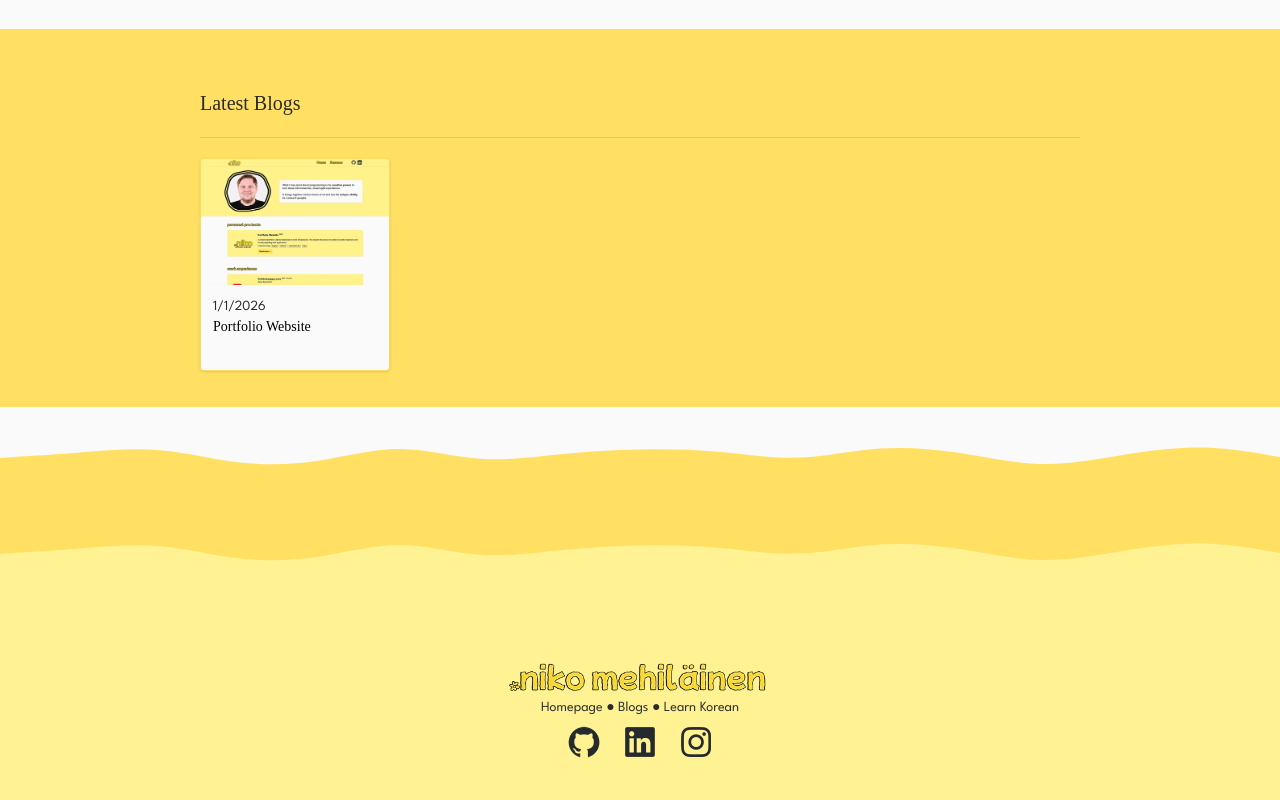
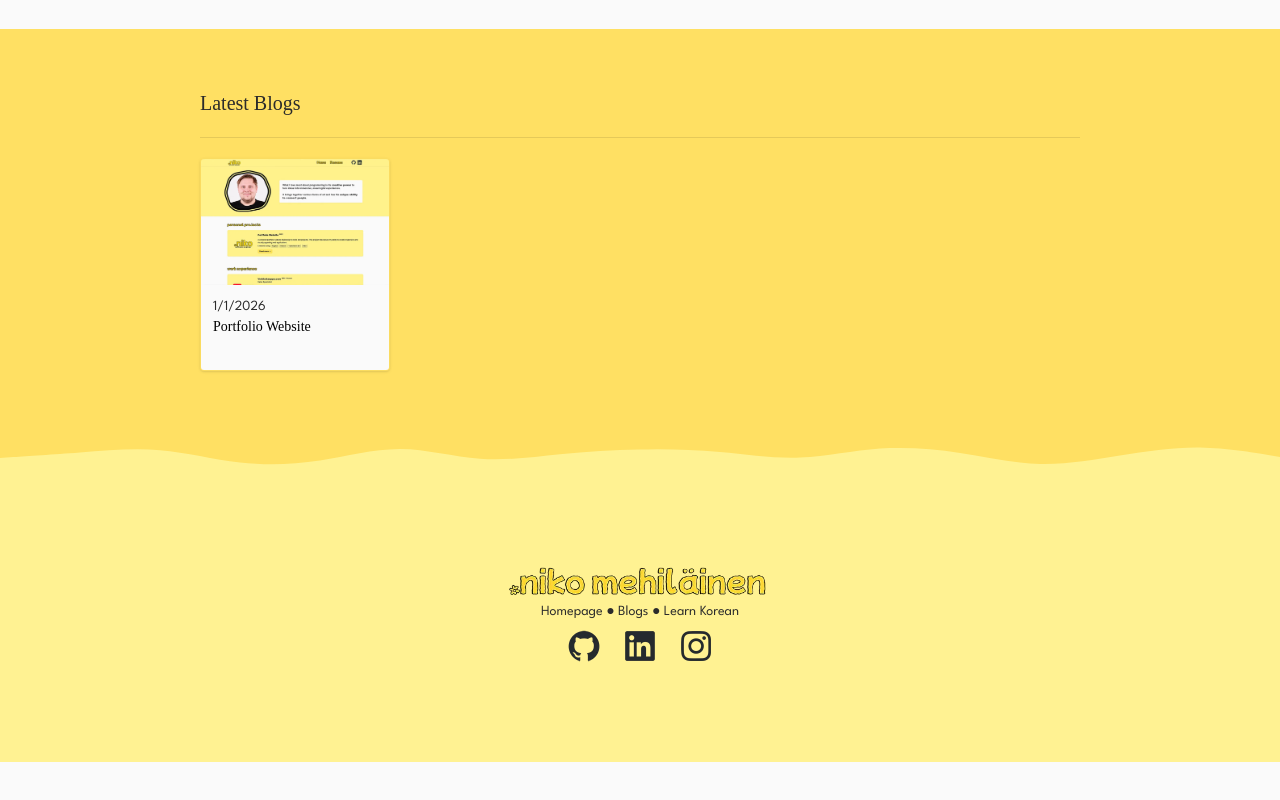
Before and after one commit to mehiis/portfolio-website, a React (Vite) app: page /blog/0 in a window 1280 px wide. Shown: the part 3657-4457 px from the top of the page. After the commit the page ends 4419 px from the top, so only its background shows below. Built offline with nearby package versions, Linux system fonts and the light colour scheme; a web font is replaced by a local one.

Commit message:
fix footer

```diff
--- a/src/components/general/Footer.tsx
+++ b/src/components/general/Footer.tsx
@@ -9,7 +9,6 @@ import Wave from "../homepage/components/Wave";
 const Footer = () => {
   return (
         <footer className='mt-0'>
-            {window.location.pathname !== "/" && ( <Wave waveColor="#FFE063" baseColor="#FAFAFA" flipped={true} /> )}
             <Wave waveColor="#FFF292" baseColor="#FFE063" flipped={true} />
             <div className='bg-(--primary-color) p-15 justify-center items-center min-w-90 pb-25 caret-transparent'>
                 <Link to="/">
```
